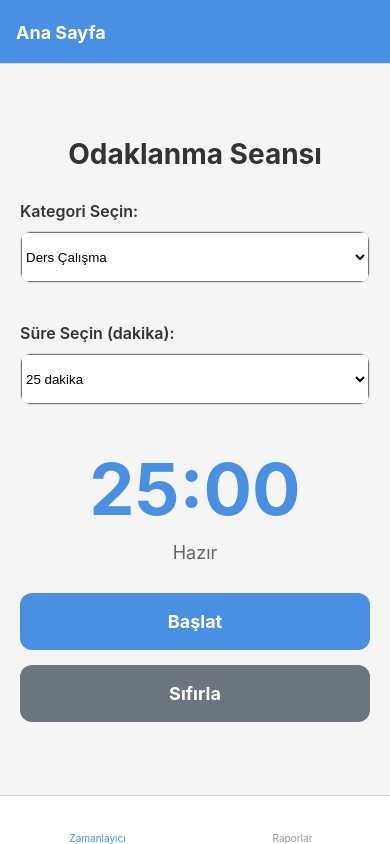
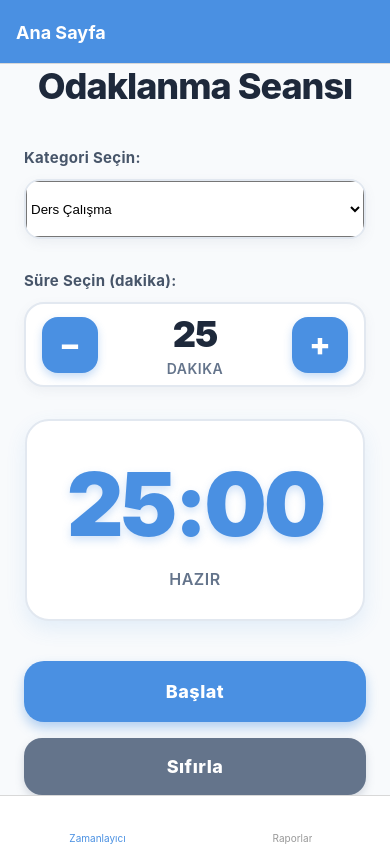
Before and after one commit to sevvalduyguorklemeez/focus-tracker-app, a React Native app: screen / in a window 390 px wide. Built offline with nearby package versions, Linux system fonts and the light colour scheme.

Commit message:
UI iyileştirmesi: Modern tasarım ve dinamik süre seçimi eklendi

```diff
--- a/screens/HomeScreen.tsx
+++ b/screens/HomeScreen.tsx
@@ -301,17 +301,35 @@ export default function HomeScreen() {
 
         <View style={styles.categoryContainer}>
           <Text style={styles.label}>Süre Seçin (dakika):</Text>
-          <View style={styles.pickerContainer}>
-            <Picker
-              selectedValue={selectedDuration}
-              onValueChange={(itemValue: number) => handleDurationChange(itemValue)}
-              enabled={!isRunning && !isPaused}
-              style={styles.picker}
+          <View style={styles.durationSelector}>
+            <TouchableOpacity
+              style={[styles.durationButton, (!isRunning && !isPaused && selectedDuration > 5) ? styles.durationButtonActive : styles.durationButtonDisabled]}
+              onPress={() => {
+                if (!isRunning && !isPaused && selectedDuration > 5) {
+                  handleDurationChange(selectedDuration - 5);
+                }
+              }}
+              disabled={isRunning || isPaused || selectedDuration <= 5}
             >
-              {durationOptions.map((dur) => (
-                <Picker.Item key={dur} label={`${dur} dakika`} value={dur} />
-              ))}
-            </Picker>
+              <Text style={[styles.durationButtonText, (!isRunning && !isPaused && selectedDuration > 5) ? styles.durationButtonTextActive : styles.durationButtonTextDisabled]}>−</Text>
+            </TouchableOpacity>
+
+            <View style={styles.durationDisplay}>
+              <Text style={styles.durationValue}>{selectedDuration}</Text>
+              <Text style={styles.durationUnit}>dakika</Text>
+            </View>
+
+            <TouchableOpacity
+              style={[styles.durationButton, (!isRunning && !isPaused && selectedDuration < 60) ? styles.durationButtonActive : styles.durationButtonDisabled]}
+              onPress={() => {
+                if (!isRunning && !isPaused && selectedDuration < 60) {
+                  handleDurationChange(selectedDuration + 5);
+                }
+              }}
+              disabled={isRunning || isPaused || selectedDuration >= 60}
+            >
+              <Text style={[styles.durationButtonText, (!isRunning && !isPaused && selectedDuration < 60) ? styles.durationButtonTextActive : styles.durationButtonTextDisabled]}>+</Text>
+            </TouchableOpacity>
           </View>
         </View>
 
@@ -363,149 +381,293 @@ export default function HomeScreen() {
 const styles = StyleSheet.create({
   container: {
     flex: 1,
-    backgroundColor: '#F5F5F5',
+    backgroundColor: '#F8FAFC',
   },
   content: {
     flex: 1,
-    padding: 20,
+    padding: 24,
     alignItems: 'center',
     justifyContent: 'center',
   },
   title: {
-    fontSize: 28,
-    fontWeight: 'bold',
-    color: '#333',
-    marginBottom: 30,
+    fontSize: 36,
+    fontWeight: '800',
+    color: '#1E293B',
+    marginBottom: 40,
+    letterSpacing: -1,
+    textAlign: 'center',
   },
   categoryContainer: {
     width: '100%',
-    marginBottom: 40,
+    marginBottom: 32,
   },
   label: {
-    fontSize: 16,
+    fontSize: 15,
+    fontWeight: '700',
+    color: '#475569',
+    marginBottom: 12,
+    letterSpacing: 0.3,
+  },
+  durationSelector: {
+    flexDirection: 'row',
+    alignItems: 'center',
+    justifyContent: 'center',
+    backgroundColor: '#FFFFFF',
+    borderRadius: 20,
+    borderWidth: 2,
+    borderColor: '#E2E8F0',
+    padding: 8,
+    shadowColor: '#64748B',
+    shadowOffset: { width: 0, height: 4 },
+    shadowOpacity: 0.08,
+    shadowRadius: 12,
+    elevation: 3,
+  },
+  durationButton: {
+    width: 56,
+    height: 56,
+    borderRadius: 16,
+    alignItems: 'center',
+    justifyContent: 'center',
+    marginHorizontal: 8,
+  },
+  durationButtonActive: {
+    backgroundColor: '#4A90E2',
+    shadowColor: '#4A90E2',
+    shadowOffset: { width: 0, height: 4 },
+    shadowOpacity: 0.3,
+    shadowRadius: 8,
+    elevation: 5,
+  },
+  durationButtonDisabled: {
+    backgroundColor: '#F1F5F9',
+  },
+  durationButtonText: {
+    fontSize: 32,
+    fontWeight: '800',
+    lineHeight: 36,
+  },
+  durationButtonTextActive: {
+    color: '#FFFFFF',
+  },
+  durationButtonTextDisabled: {
+    color: '#CBD5E1',
+  },
+  durationDisplay: {
+    flex: 1,
+    alignItems: 'center',
+    justifyContent: 'center',
+    paddingHorizontal: 20,
+  },
+  durationValue: {
+    fontSize: 36,
+    fontWeight: '900',
+    color: '#1E293B',
+    letterSpacing: -1,
+  },
+  durationUnit: {
+    fontSize: 14,
     fontWeight: '600',
-    color: '#333',
-    marginBottom: 10,
+    color: '#64748B',
+    marginTop: 4,
+    letterSpacing: 0.5,
+    textTransform: 'uppercase',
   },
   pickerContainer: {
-    backgroundColor: '#fff',
-    borderRadius: 10,
-    borderWidth: 1,
-    borderColor: '#ddd',
+    backgroundColor: '#FFFFFF',
+    borderRadius: 16,
+    borderWidth: 2,
+    borderColor: '#E2E8F0',
     overflow: 'hidden',
+    shadowColor: '#64748B',
+    shadowOffset: { width: 0, height: 4 },
+    shadowOpacity: 0.08,
+    shadowRadius: 12,
+    elevation: 3,
   },
   picker: {
-    height: 50,
+    height: 56,
+    backgroundColor: '#FFFFFF',
   },
   timerContainer: {
     alignItems: 'center',
-    marginBottom: 30,
+    marginBottom: 40,
+    paddingVertical: 30,
+    paddingHorizontal: 40,
+    backgroundColor: '#FFFFFF',
+    borderRadius: 24,
+    borderWidth: 2,
+    borderColor: '#E2E8F0',
+    shadowColor: '#4A90E2',
+    shadowOffset: { width: 0, height: 8 },
+    shadowOpacity: 0.12,
+    shadowRadius: 20,
+    elevation: 8,
+    minWidth: 280,
   },
   timerText: {
-    fontSize: 72,
-    fontWeight: 'bold',
+    fontSize: 88,
+    fontWeight: '900',
     color: '#4A90E2',
-    marginBottom: 10,
+    marginBottom: 12,
+    letterSpacing: -3,
+    textShadowColor: 'rgba(74, 144, 226, 0.25)',
+    textShadowOffset: { width: 0, height: 4 },
+    textShadowRadius: 8,
   },
   timerLabel: {
-    fontSize: 18,
-    color: '#666',
+    fontSize: 16,
+    fontWeight: '600',
+    color: '#64748B',
+    letterSpacing: 0.5,
+    textTransform: 'uppercase',
   },
   distractionContainer: {
-    backgroundColor: '#FFF3CD',
-    padding: 10,
-    borderRadius: 8,
-    marginBottom: 20,
+    backgroundColor: '#FEF3C7',
+    padding: 16,
+    borderRadius: 16,
+    marginBottom: 24,
+    borderWidth: 2,
+    borderColor: '#FCD34D',
+    shadowColor: '#F59E0B',
+    shadowOffset: { width: 0, height: 4 },
+    shadowOpacity: 0.15,
+    shadowRadius: 8,
+    elevation: 4,
   },
   distractionText: {
-    fontSize: 14,
-    color: '#856404',
-    fontWeight: '600',
+    fontSize: 15,
+    color: '#92400E',
+    fontWeight: '700',
+    letterSpacing: 0.3,
+    textAlign: 'center',
   },
   buttonContainer: {
     width: '100%',
-    gap: 15,
+    gap: 16,
   },
   startButton: {
     backgroundColor: '#4A90E2',
-    padding: 18,
-    borderRadius: 12,
+    padding: 20,
+    borderRadius: 20,
     alignItems: 'center',
+    shadowColor: '#4A90E2',
+    shadowOffset: { width: 0, height: 6 },
+    shadowOpacity: 0.4,
+    shadowRadius: 12,
+    elevation: 8,
+    borderWidth: 0,
   },
   pauseButton: {
-    backgroundColor: '#FFA500',
-    padding: 18,
-    borderRadius: 12,
+    backgroundColor: '#F59E0B',
+    padding: 20,
+    borderRadius: 20,
     alignItems: 'center',
+    shadowColor: '#F59E0B',
+    shadowOffset: { width: 0, height: 6 },
+    shadowOpacity: 0.4,
+    shadowRadius: 12,
+    elevation: 8,
+    borderWidth: 0,
   },
   resumeButton: {
-    backgroundColor: '#28A745',
-    padding: 18,
-    borderRadius: 12,
+    backgroundColor: '#10B981',
+    padding: 20,
+    borderRadius: 20,
     alignItems: 'center',
+    shadowColor: '#10B981',
+    shadowOffset: { width: 0, height: 6 },
+    shadowOpacity: 0.4,
+    shadowRadius: 12,
+    elevation: 8,
+    borderWidth: 0,
   },
   stopButton: {
-    backgroundColor: '#DC3545',
-    padding: 18,
-    borderRadius: 12,
+    backgroundColor: '#EF4444',
+    padding: 20,
+    borderRadius: 20,
     alignItems: 'center',
+    shadowColor: '#EF4444',
+    shadowOffset: { width: 0, height: 6 },
+    shadowOpacity: 0.4,
+    shadowRadius: 12,
+    elevation: 8,
+    borderWidth: 0,
   },
   resetButton: {
-    backgroundColor: '#6C757D',
+    backgroundColor: '#64748B',
     padding: 18,
-    borderRadius: 12,
+    borderRadius: 18,
     alignItems: 'center',
+    shadowColor: '#64748B',
+    shadowOffset: { width: 0, height: 4 },
+    shadowOpacity: 0.25,
+    shadowRadius: 8,
+    elevation: 5,
+    borderWidth: 0,
   },
   buttonText: {
-    color: '#fff',
+    color: '#FFFFFF',
     fontSize: 18,
-    fontWeight: 'bold',
+    fontWeight: '800',
+    letterSpacing: 0.5,
   },
   summaryContainer: {
-    backgroundColor: '#fff',
-    padding: 30,
-    borderRadius: 15,
+    backgroundColor: '#FFFFFF',
+    padding: 32,
+    borderRadius: 24,
     margin: 20,
-    shadowColor: '#000',
-    shadowOffset: { width: 0, height: 2 },
-    shadowOpacity: 0.1,
-    shadowRadius: 4,
-    elevation: 5,
+    shadowColor: '#4A90E2',
+    shadowOffset: { width: 0, height: 12 },
+    shadowOpacity: 0.2,
+    shadowRadius: 20,
+    elevation: 12,
+    borderWidth: 2,
+    borderColor: '#E2E8F0',
   },
   summaryTitle: {
-    fontSize: 24,
-    fontWeight: 'bold',
-    color: '#333',
-    marginBottom: 20,
+    fontSize: 28,
+    fontWeight: '800',
+    color: '#1E293B',
+    marginBottom: 24,
     textAlign: 'center',
+    letterSpacing: -0.5,
   },
   summaryItem: {
     flexDirection: 'row',
     justifyContent: 'space-between',
-    paddingVertical: 12,
+    paddingVertical: 16,
     borderBottomWidth: 1,
-    borderBottomColor: '#eee',
+    borderBottomColor: '#E2E8F0',
   },
   summaryLabel: {
     fontSize: 16,
-    color: '#666',
+    color: '#64748B',
     fontWeight: '600',
+    letterSpacing: 0.2,
   },
   summaryValue: {
-    fontSize: 16,
-    color: '#333',
-    fontWeight: 'bold',
+    fontSize: 17,
+    color: '#1E293B',
+    fontWeight: '800',
+    letterSpacing: 0.2,
   },
   closeButton: {
     backgroundColor: '#4A90E2',
-    padding: 15,
-    borderRadius: 10,
+    padding: 18,
+    borderRadius: 16,
     alignItems: 'center',
-    marginTop: 20,
+    marginTop: 24,
+    shadowColor: '#4A90E2',
+    shadowOffset: { width: 0, height: 4 },
+    shadowOpacity: 0.3,
+    shadowRadius: 8,
+    elevation: 6,
   },
   closeButtonText: {
-    color: '#fff',
+    color: '#FFFFFF',
     fontSize: 18,
-    fontWeight: 'bold',
+    fontWeight: '800',
+    letterSpacing: 0.5,
   },
 });
```
